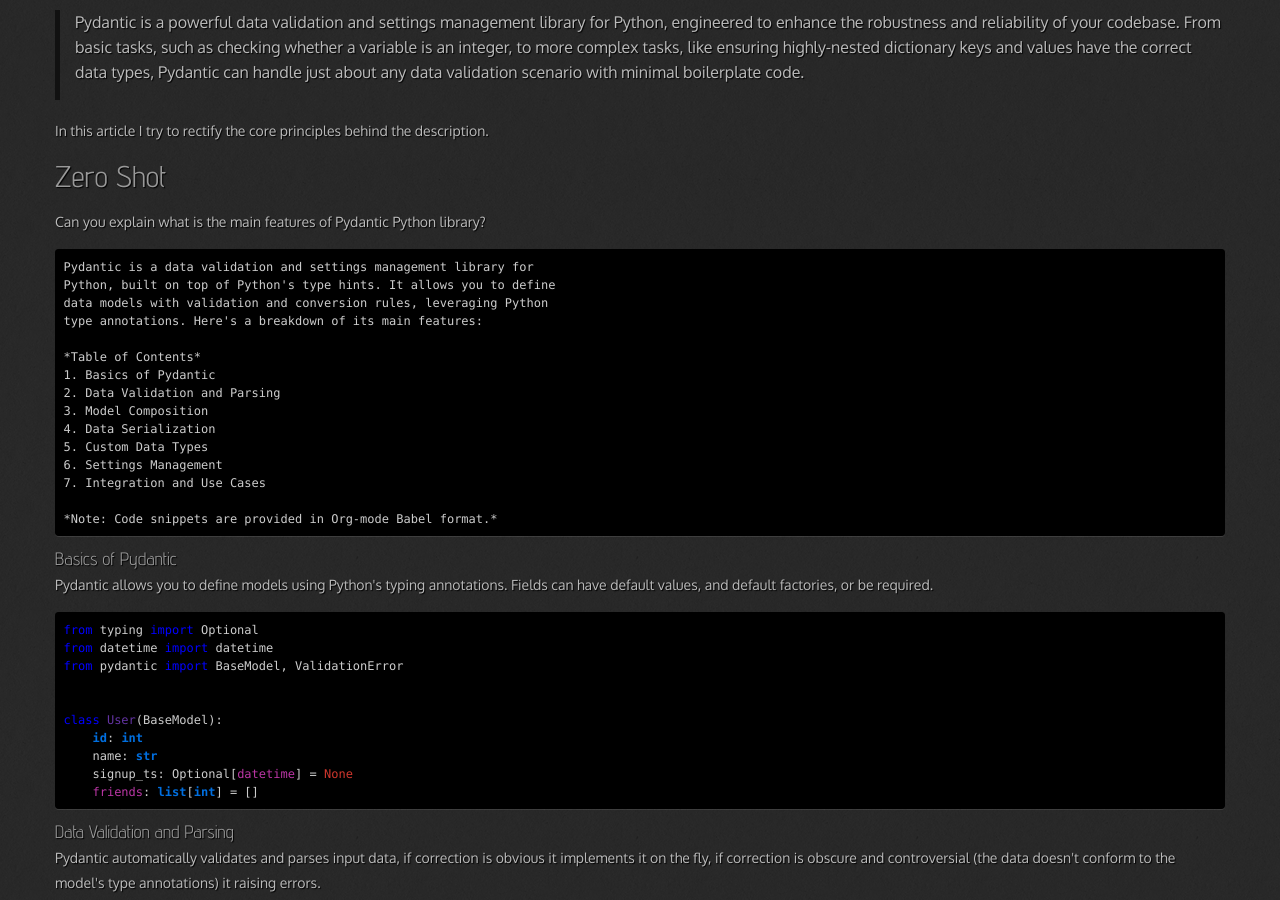
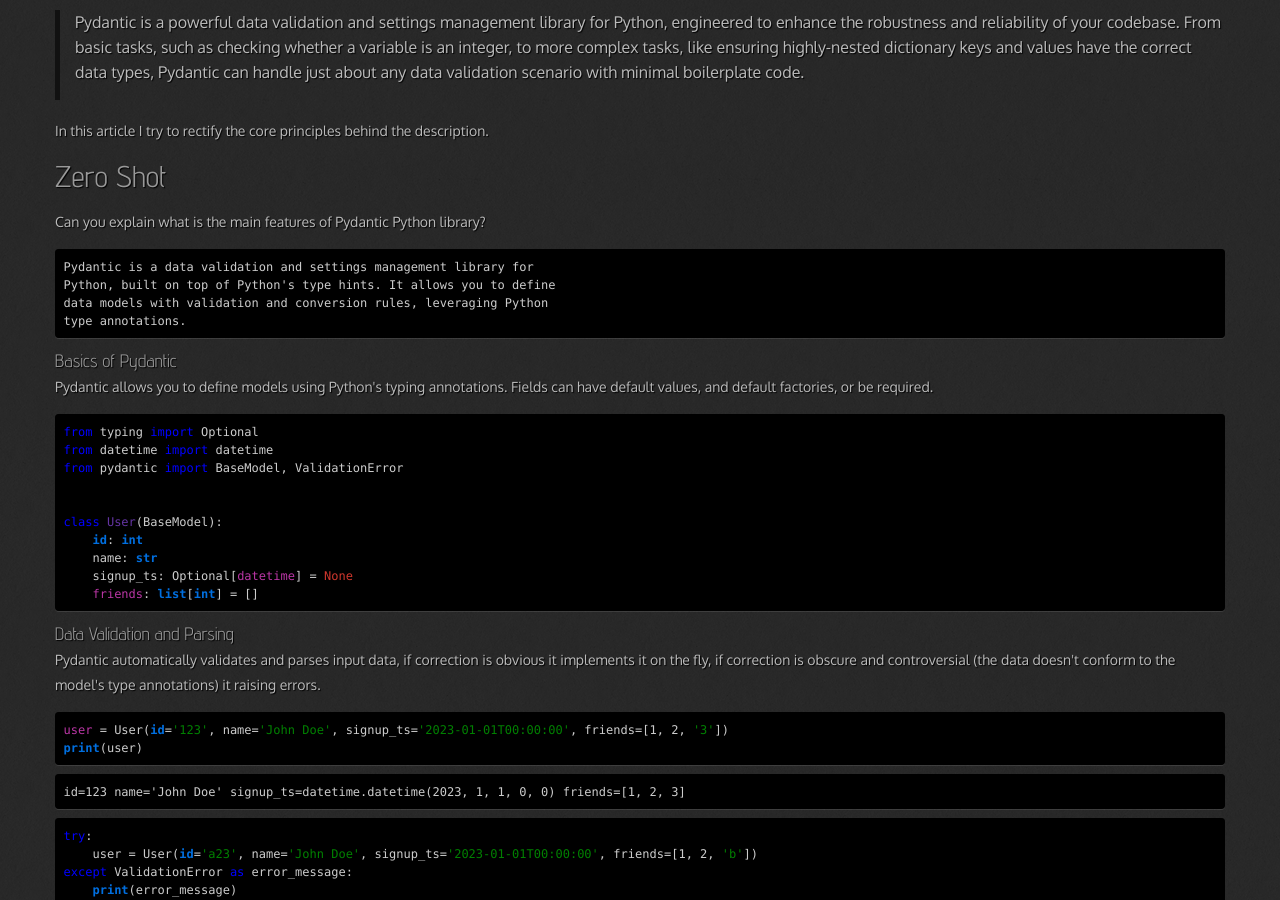
Before and after one commit to 0--key/0--key.github.io, a Jekyll site: the page built from _posts/2024-07-20-pydantic-brief-overview.html, in a window 1280 px wide and 900 px high, scrolled down 465 px. Built offline with Jekyll 4.4.1, drawn with Linux system fonts in a browser that asks for light colours; nearby versions of some CDN libraries; some of the changed text lies outside the part shown.

Commit message:
Minor corrections around zero-shot to Pydantic

```diff
--- a/_posts/2024-07-20-pydantic-brief-overview.html
+++ b/_posts/2024-07-20-pydantic-brief-overview.html
@@ -66,18 +66,7 @@
 <pre class="src src-markdown">Pydantic is a data validation and settings management library for
 Python, built on top of Python's type hints. It allows you to define
 data models with validation and conversion rules, leveraging Python
-type annotations. Here's a breakdown of its main features:
-
-<span class="org-markdown-markup">*</span><span class="org-markdown-italic">Table of Contents</span><span class="org-markdown-markup">*</span>
-<span class="org-markdown-list">1.</span> Basics of Pydantic
-<span class="org-markdown-list">2.</span> Data Validation and Parsing
-<span class="org-markdown-list">3.</span> Model Composition
-<span class="org-markdown-list">4.</span> Data Serialization
-<span class="org-markdown-list">5.</span> Custom Data Types
-<span class="org-markdown-list">6.</span> Settings Management
-<span class="org-markdown-list">7.</span> Integration and Use Cases
-
-<span class="org-markdown-markup">*</span><span class="org-markdown-italic">Note: Code snippets are provided in Org-mode Babel format.</span><span class="org-markdown-markup">*</span>
+type annotations.
 </pre>
 </div>
 </div>
@@ -207,7 +196,7 @@
 <div class="outline-text-3" id="text-org6dffef1">
 <p>
 Pydantic allows the creation of custom data types by extending the
-`pydantic.BaseModel` and providing custom validation logic.
+<code>pydantic.BaseModel</code> and providing custom validation logic.
 </p>
 
 <div class="org-src-container">
@@ -246,7 +235,7 @@
 <div class="outline-text-3" id="text-orgb475958">
 <p>
 Pydantic can be used for settings management by leveraging environment
-variables through `pydantic.BaseSettings`.
+variables through <code>pydantic.BaseSettings</code>.
 </p>
 
 <div class="org-src-container">
```
